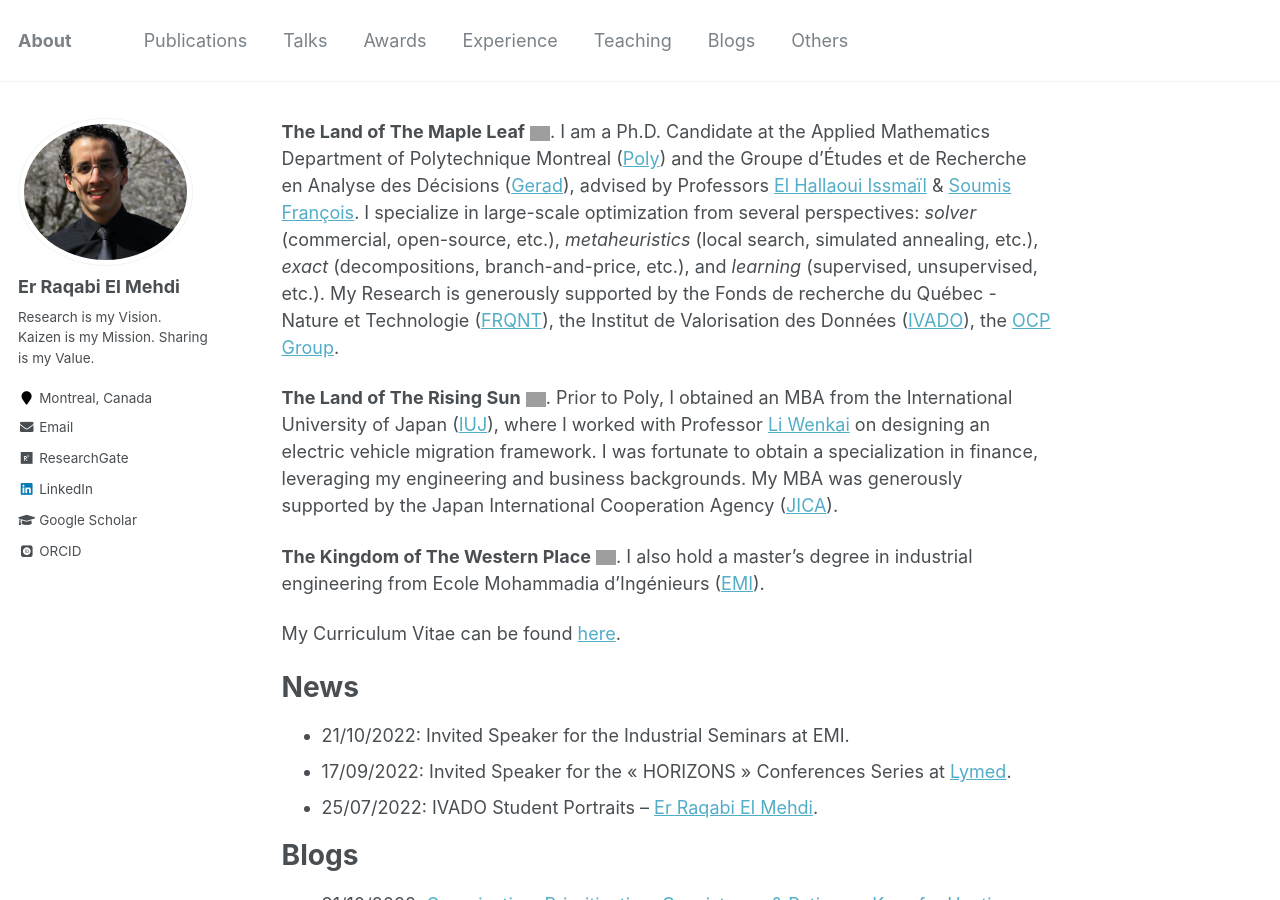
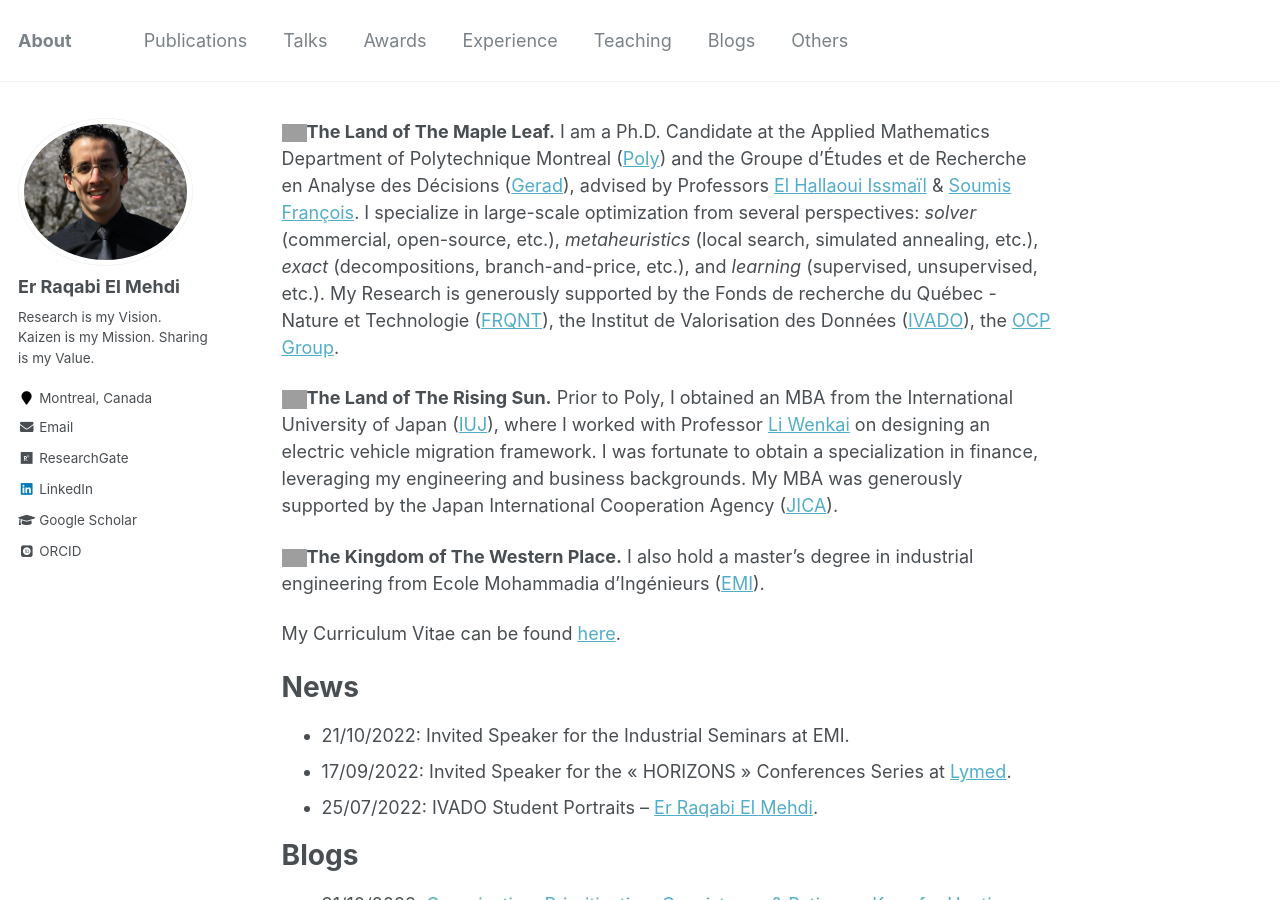
Before and after one commit to RqbMedi/rqbmedi.github.io, a Jekyll site: the page built from _pages/about.md, in a window 1280 px wide and 900 px high. Built offline with Jekyll 4.4.1, drawn with Linux system fonts in a browser that asks for light colours; some web fonts are replaced; grey boxes are pictures that could not be loaded.

Commit message:
Update about.md

```diff
--- a/_pages/about.md
+++ b/_pages/about.md
@@ -8,11 +8,11 @@ redirect_from:
   - /about.html
 ---
 
-**The Land of The Maple Leaf** <img alt="Canada" src="http://purecatamphetamine.github.io/country-flag-icons/3x2/CA.svg" width="20" height="20"/>. I am a Ph.D. Candidate at the Applied Mathematics Department of Polytechnique Montreal ([Poly](https://www.polymtl.ca/)) and the Groupe d'Études et de Recherche en Analyse des Décisions ([Gerad](https://www.gerad.ca/en)), advised by Professors [El Hallaoui Issmaïl](https://www.polymtl.ca/expertises/el-hallaoui-issmail) & [Soumis François](https://www.polymtl.ca/expertises/soumis-francois). I specialize in large-scale optimization from several perspectives: *solver* (commercial, open-source, etc.), *metaheuristics* (local search, simulated annealing, etc.), *exact* (decompositions, branch-and-price, etc.), and *learning* (supervised, unsupervised, etc.). My Research is generously supported by the Fonds de recherche du Québec - Nature et Technologie ([FRQNT](https://frq.gouv.qc.ca/en/)), the Institut de Valorisation des Données ([IVADO](https://ivado.ca/en/)), the [OCP Group](https://www.ocpgroup.ma/).
+<img alt="Canada" src="http://purecatamphetamine.github.io/country-flag-icons/3x2/CA.svg" width="25" height="25"/>**The Land of The Maple Leaf.** I am a Ph.D. Candidate at the Applied Mathematics Department of Polytechnique Montreal ([Poly](https://www.polymtl.ca/)) and the Groupe d'Études et de Recherche en Analyse des Décisions ([Gerad](https://www.gerad.ca/en)), advised by Professors [El Hallaoui Issmaïl](https://www.polymtl.ca/expertises/el-hallaoui-issmail) & [Soumis François](https://www.polymtl.ca/expertises/soumis-francois). I specialize in large-scale optimization from several perspectives: *solver* (commercial, open-source, etc.), *metaheuristics* (local search, simulated annealing, etc.), *exact* (decompositions, branch-and-price, etc.), and *learning* (supervised, unsupervised, etc.). My Research is generously supported by the Fonds de recherche du Québec - Nature et Technologie ([FRQNT](https://frq.gouv.qc.ca/en/)), the Institut de Valorisation des Données ([IVADO](https://ivado.ca/en/)), the [OCP Group](https://www.ocpgroup.ma/).
 
-**The Land of The Rising Sun** <img alt="Japan" src="http://purecatamphetamine.github.io/country-flag-icons/3x2/JP.svg" width="20" height="20"/>. Prior to Poly, I obtained an MBA from the International University of Japan ([IUJ](https://www.iuj.ac.jp/)), where I worked with Professor [Li Wenkai](http://rmap.iuj.ac.jp/profile/en.1d04074599d978f5.html) on designing an electric vehicle migration framework. I was fortunate to obtain a specialization in finance, leveraging my engineering and business backgrounds. My MBA was generously supported by the Japan International Cooperation Agency ([JICA](https://www.jica.go.jp/english/)).
+<img alt="Japan" src="http://purecatamphetamine.github.io/country-flag-icons/3x2/JP.svg" width="25" height="25"/>**The Land of The Rising Sun.** Prior to Poly, I obtained an MBA from the International University of Japan ([IUJ](https://www.iuj.ac.jp/)), where I worked with Professor [Li Wenkai](http://rmap.iuj.ac.jp/profile/en.1d04074599d978f5.html) on designing an electric vehicle migration framework. I was fortunate to obtain a specialization in finance, leveraging my engineering and business backgrounds. My MBA was generously supported by the Japan International Cooperation Agency ([JICA](https://www.jica.go.jp/english/)).
 
-**The Kingdom of The Western Place** <img alt="Morocco" src="http://purecatamphetamine.github.io/country-flag-icons/3x2/MA.svg" width="20" height="20"/>. I also hold a master's degree in industrial engineering from Ecole Mohammadia d'Ingénieurs ([EMI](https://www.emi.ac.ma/)).
+<img alt="Morocco" src="http://purecatamphetamine.github.io/country-flag-icons/3x2/MA.svg" width="25" height="25"/>**The Kingdom of The Western Place.** I also hold a master's degree in industrial engineering from Ecole Mohammadia d'Ingénieurs ([EMI](https://www.emi.ac.ma/)).
 
 My Curriculum Vitae can be found [here](http://rqbmedi.github.io/files/CV.pdf).
 
```
